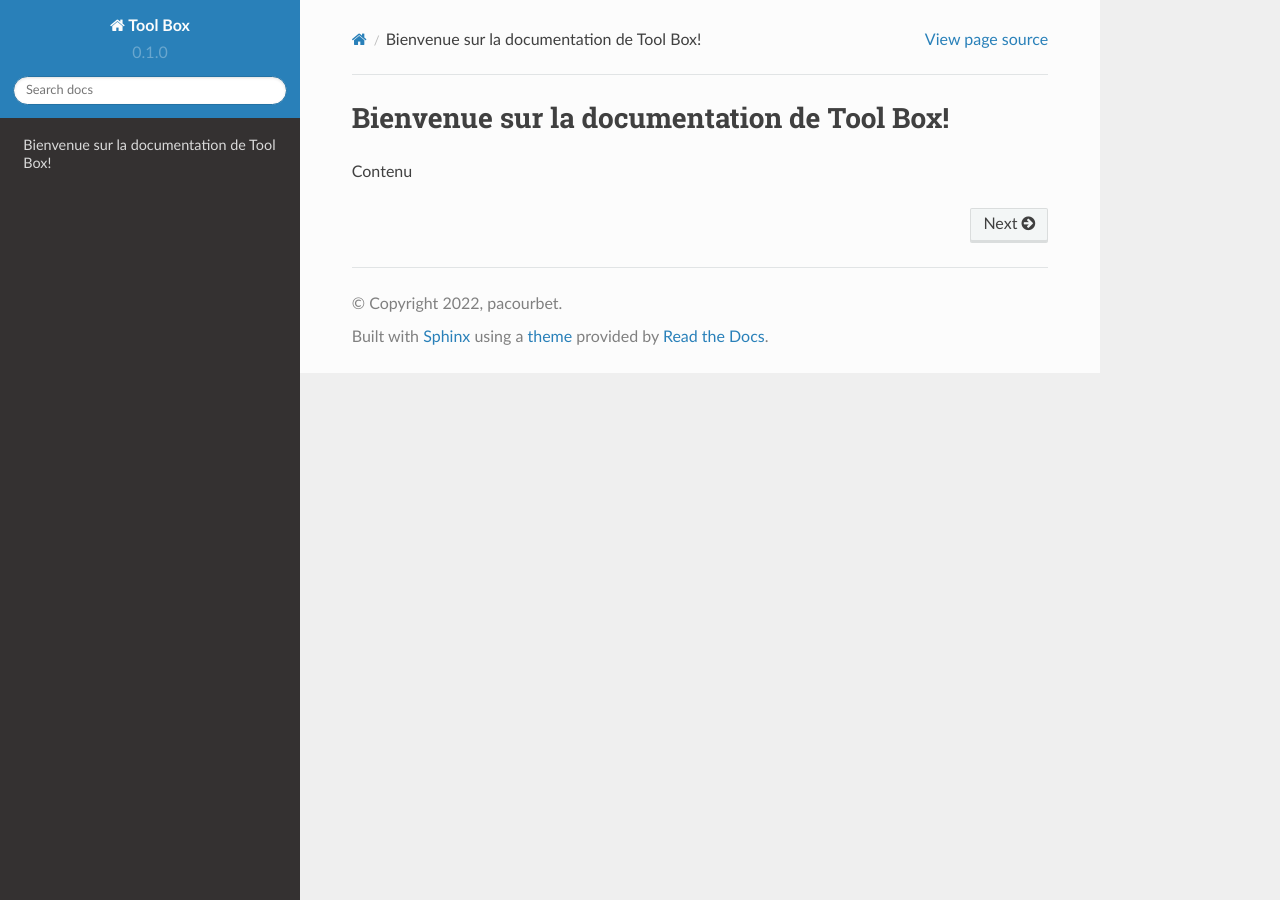
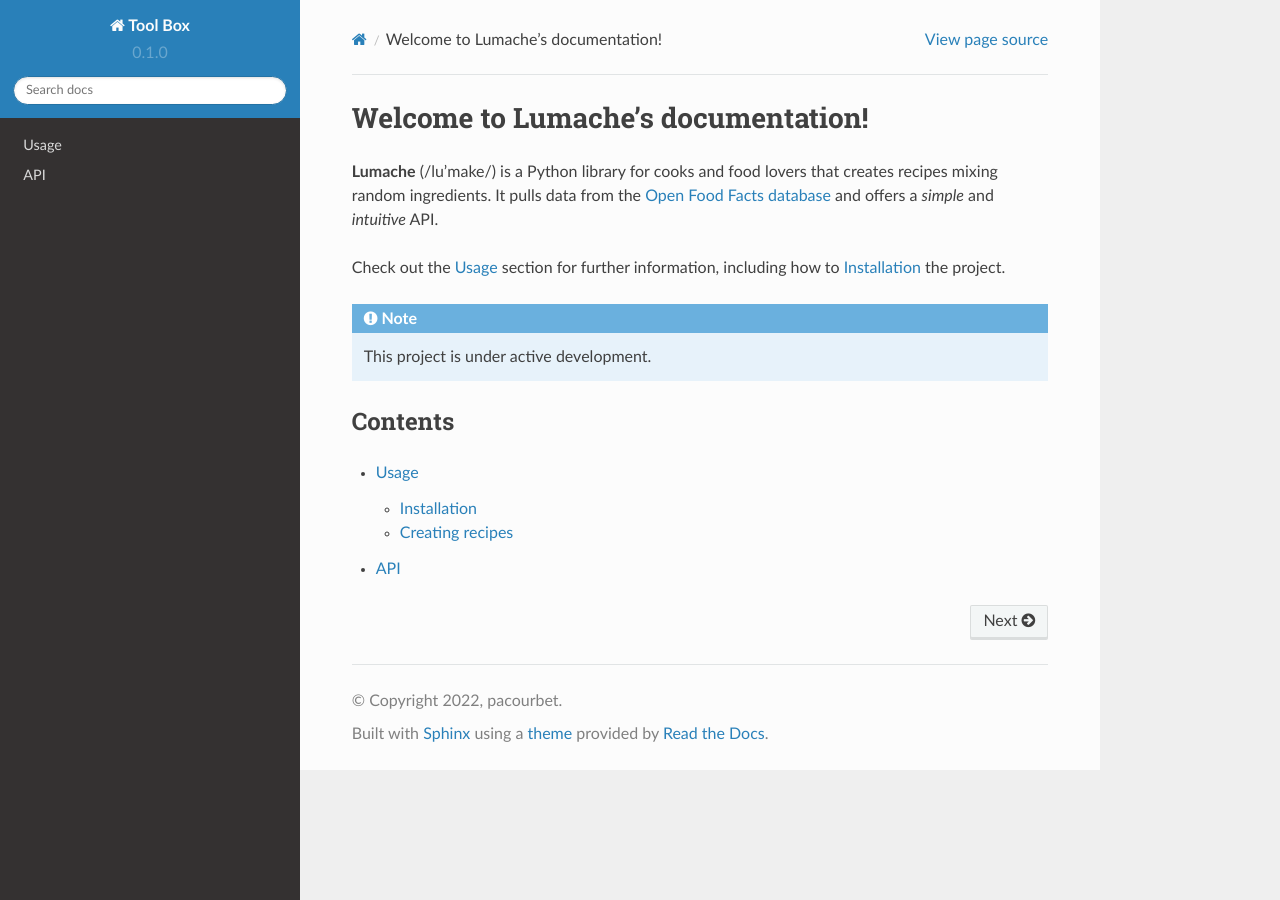
Before and after one commit to p-acDev/tool-box, a Sphinx documentation site: the page built from docs/source/index.rst, in a window 1280 px wide. Built offline with Sphinx 7.4.7 and the Read the Docs theme 2.0.0, drawn with Linux system fonts in a browser that asks for light colours.

Commit message:
update docs

```diff
--- /dev/null
+++ b/docs/source/api.rst
@@ -0,0 +1,7 @@
+API
+===
+
+.. autosummary::
+   :toctree: generated
+
+   lumache
--- a/docs/source/index.rst
+++ b/docs/source/index.rst
@@ -1,8 +1,22 @@
-Bienvenue sur la documentation de Tool Box!
+Welcome to Lumache's documentation!
 ===================================
 
-Contenu
+**Lumache** (/lu'make/) is a Python library for cooks and food lovers
+that creates recipes mixing random ingredients.
+It pulls data from the `Open Food Facts database <https://world.openfoodfacts.org/>`_
+and offers a *simple* and *intuitive* API.
+
+Check out the :doc:`usage` section for further information, including
+how to :ref:`installation` the project.
+
+.. note::
+
+   This project is under active development.
+
+Contents
+--------
 
 .. toctree::
 
-   interpolation
+   usage
+   api
```
Also changed, not shown: docs/source/usage.rst (added, +33 -0 lines).
